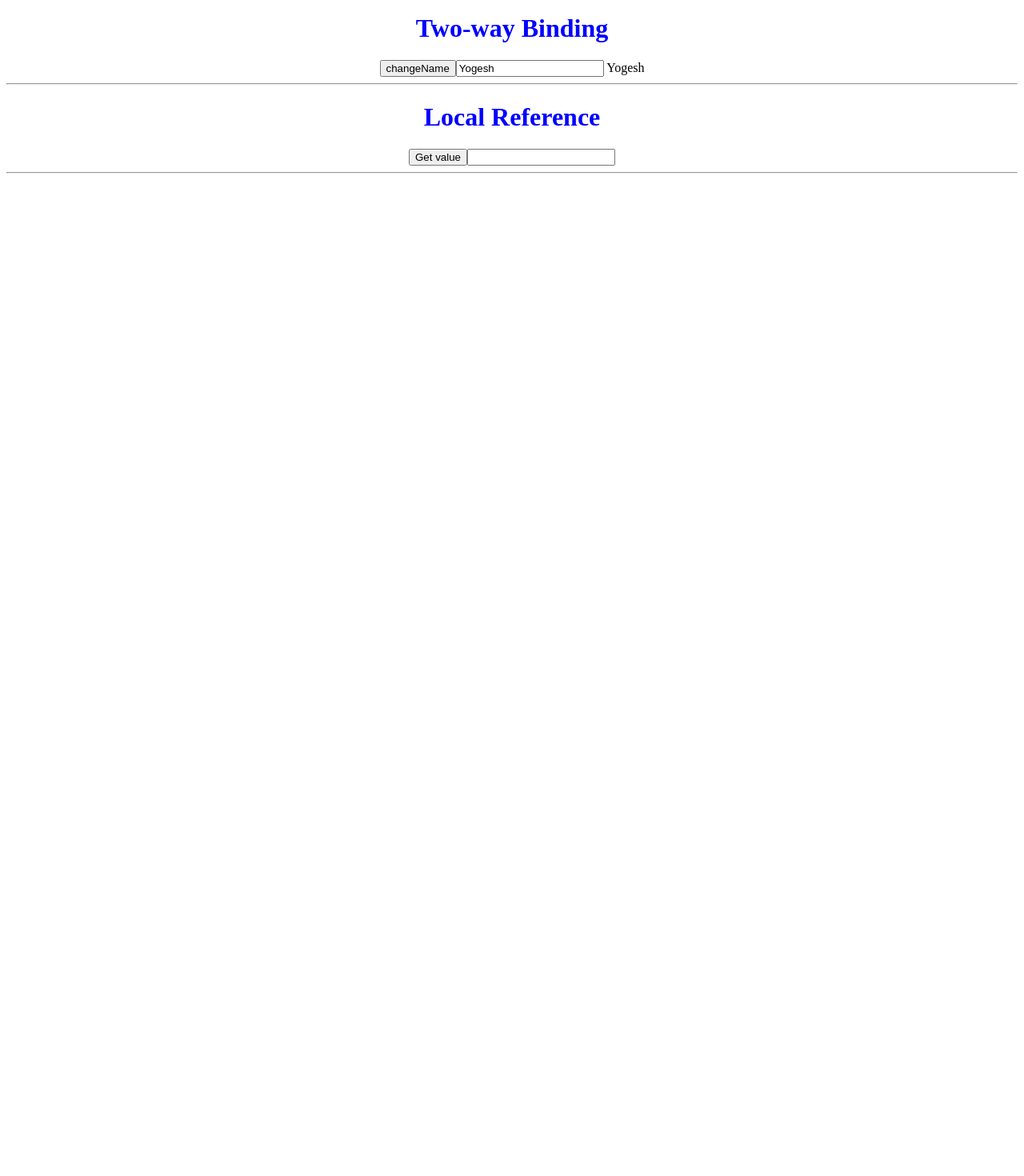
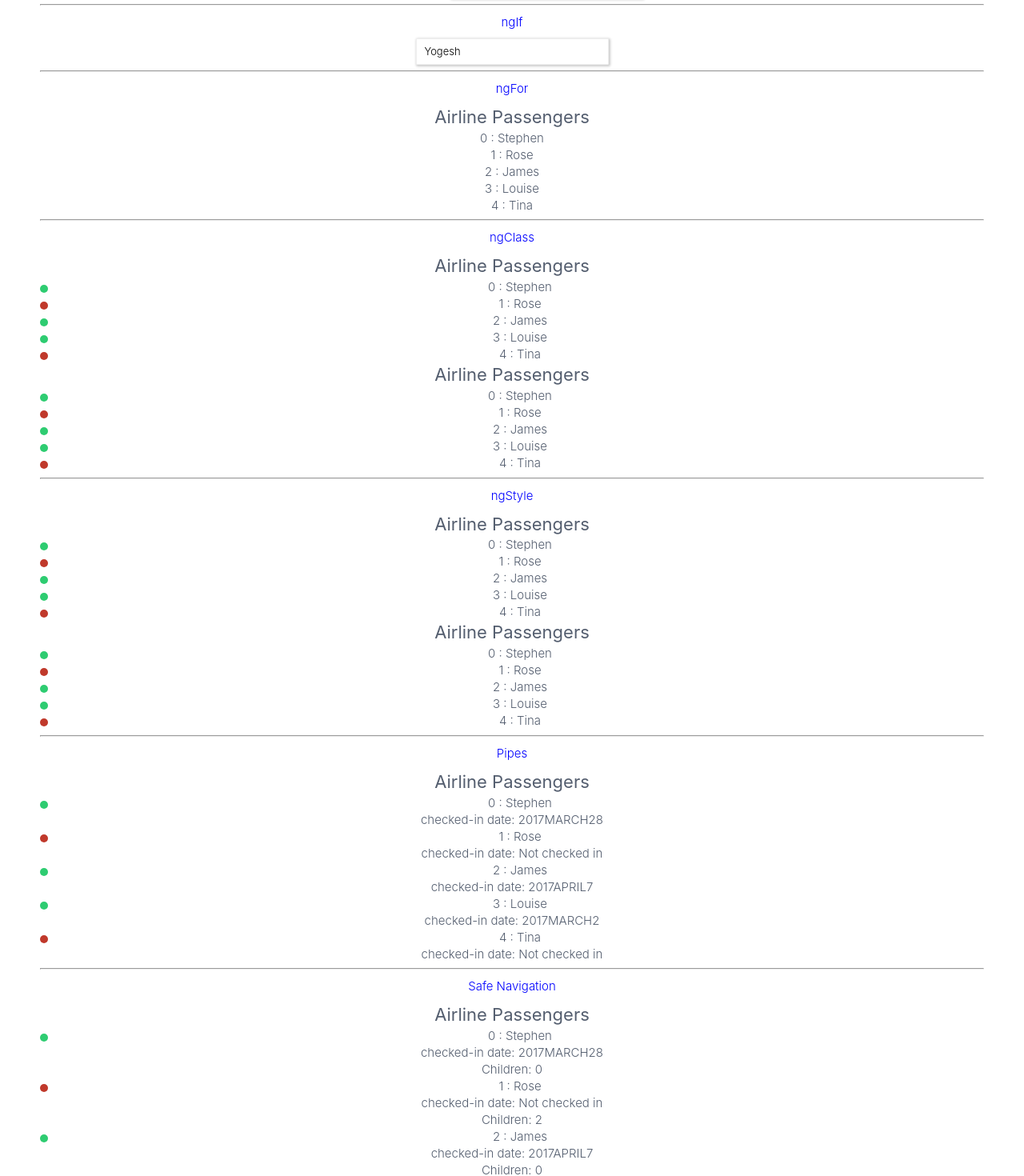
Before and after one commit to yogeshuidev/u-a-f, an Angular app: page / in a window 1280 px wide. Shown: the part 540-2010 px from the top of the page at 80% size. Before the commit the page ends 800 px from the top, so only its background shows below. Built offline with nearby package versions, Linux system fonts and the light colour scheme.

Commit message:
Rendering flows

```diff
--- a/src/app/app.component.css
+++ /dev/null
@@ -1 +0,0 @@
-.heading { color: blue;}
--- a/src/app/app.component.html
+++ b/src/app/app.component.html
@@ -35,4 +35,103 @@
      <input type='text' #username> {{getValue}}
   </div>
   <hr>
+
+  <h1 class="heading">ngIf</h1>
+  <div>
+     <input [(ngModel)]="name">
+
+     <!-- web componets -->
+     <ng-template [ngIf]="name.length>8">
+      <div> Serching ... {{name}}</div>
+     </ng-template>
+
+     <!-- *ngIf sugar syntax -->
+     <div *ngIf="name.length>8"> Serching ... {{name}}</div>
+  </div>
+  <hr>
+
+  <h1 class="heading">ngFor</h1>
+  <div>
+      <h3>Airline Passengers</h3>
+      <ul>
+          <li *ngFor = "let passenger of passengers; let i = index">
+            {{ i }} : {{ passenger.fullname }}
+          </li>
+      </ul>
+  </div>
+  <hr>
+
+  <h1 class="heading">ngClass</h1>
+  <div>
+      <h3>Airline Passengers</h3>
+      <ul>
+          <li *ngFor = "let passenger of passengers; let i = index">
+            <span class="status" [ngClass]= "{'checked-in': passenger.checkedIn }"></span>
+            {{ i }} : {{ passenger.fullname }}
+          </li>
+      </ul>
+  </div>
+  <div>
+      <h3>Airline Passengers</h3>
+      <ul>
+          <li *ngFor = "let passenger of passengers; let i = index">
+            <span class="status" [class.checked-in]= "passenger.checkedIn "></span>
+            {{ i }} : {{ passenger.fullname }}
+          </li>
+      </ul>
+  </div>
+  <hr>
+
+  <h1 class="heading">ngStyle</h1>
+  <div>
+      <h3>Airline Passengers</h3>
+      <ul>
+          <li *ngFor = "let passenger of passengers; let i = index">
+            <span class="status" [ngStyle]= "{backgroundColor: (passenger.checkedIn ? '#2ecc71' : '#c0392b')}"></span>
+            {{ i }} : {{ passenger.fullname }}
+          </li>
+      </ul>
+  </div>
+  <div>
+      <h3>Airline Passengers</h3>
+      <ul>
+          <li *ngFor = "let passenger of passengers; let i = index">
+            <span class="status" [style.backgroundColor]= "(passenger.checkedIn ? '#2ecc71' : '#c0392b')"></span>
+            {{ i }} : {{ passenger.fullname }}
+          </li>
+      </ul>
+  </div>
+  <hr>
+
+  <h1 class="heading">Pipes</h1>
+  <div>
+      <h3>Airline Passengers</h3>
+      <ul>
+          <li *ngFor = "let passenger of passengers; let i = index">
+              <span class="status" [ngClass]= "{'checked-in': passenger.checkedIn }"></span>
+            {{ i }} : {{ passenger.fullname }}
+            <div class="date"> checked-in date:
+                {{ passenger.checkInDate ? (passenger.checkInDate | date: 'yMMMMd' | uppercase) : 'Not checked in' }}
+              </div>
+          </li>
+      </ul>
+  </div>
+  <hr>
+
+  <h1 class="heading">Safe Navigation</h1>
+  <div>
+      <h3>Airline Passengers</h3>
+      <ul>
+          <li *ngFor = "let passenger of passengers; let i = index">
+              <span class="status" [ngClass]= "{'checked-in': passenger.checkedIn }"></span>
+            {{ i }} : {{ passenger.fullname }}
+            <div class="date"> checked-in date:
+                {{ passenger.checkInDate ? (passenger.checkInDate | date: 'yMMMMd' | uppercase) : 'Not checked in' }}
+            </div>
+            <div class="children">
+                Children: {{ passenger.children?.length || 0 }}
+            </div>
+          </li>
+      </ul>
+  </div>
 </div>
--- /dev/null
+++ b/src/app/app.component.scss
@@ -0,0 +1,13 @@
+.heading { color: blue;}
+.status {
+    width: 10px;
+    height: 10px;
+    background: #c0392b;
+    display: block;
+    margin: 8px 10px 0 0;
+    float: left;
+    border-radius: 50%;
+    &.checked-in {
+      background: #2ecc71;
+    }
+  }
--- a/src/app/app.component.ts
+++ b/src/app/app.component.ts
@@ -1,9 +1,21 @@
 import { Component } from '@angular/core';
+
+interface Child {
+  name: string,
+  age:number
+}
+interface Passenger {
+  id : number,
+  fullname: string,
+  checkedIn : boolean,
+  checkInDate : number | null,
+  children: Child[] | null
+}
 
 @Component({
   selector: 'app-root',
   templateUrl: './app.component.html',
-  styleUrls: ['./app.component.css']
+  styleUrls: ['./app.component.scss']
 })
 export class AppComponent {
   title = 'U-A-F';
@@ -31,4 +43,37 @@ export class AppComponent {
     this.getValue = value;
     console.log(value);
  }
+
+ //*ngFor
+ passengers: Passenger[] = [{
+  id: 1,
+  fullname: 'Stephen',
+  checkedIn: true,
+  checkInDate: 1490742000000,
+  children: null
+}, {
+  id: 2,
+  fullname: 'Rose',
+  checkedIn: false,
+  checkInDate: null,
+  children: [{ name: 'Ted', age: 12 },{ name: 'Chloe', age: 7 }]
+}, {
+  id: 3,
+  fullname: 'James',
+  checkedIn: true,
+  checkInDate: 1491606000000,
+  children: null
+}, {
+  id: 4,
+  fullname: 'Louise',
+  checkedIn: true,
+  checkInDate: 1488412800000,
+  children: [{ name: 'Jessica', age: 1 }]
+}, {
+  id: 5,
+  fullname: 'Tina',
+  checkedIn: false,
+  checkInDate: null,
+  children: null
+}];
 }
--- a/src/styles.css
+++ b/src/styles.css
@@ -1 +1,73 @@
 /* You can add global styles to this file, and also import other style files */
+* {
+    box-sizing: border-box;
+    -webkit-box-sizing: border-box;
+    -moz-box-sizing: border-box;
+    font: 300 15px/1.4 -apple-system,BlinkMacSystemFont,"Segoe UI",Helvetica,Arial,sans-serif,"Apple Color Emoji","Segoe UI Emoji","Segoe UI Symbol";
+  }
+
+  html, body {
+    height: 100%;
+    margin: 0;
+    padding: 0;
+    background: #fff;
+    -webkit-font-smoothing: antialiased;
+    color: #545e6f;
+  }
+
+  img {
+    vertical-align: bottom;
+  }
+  img a {
+    border: 0;
+  }
+  ul,
+  ol {
+    list-style: none;
+    margin: 0;
+    padding: 0;
+  }
+  a {
+    color: #9f72e6;
+    text-decoration: none;
+  }
+  input,
+  button {
+    outline: 0;
+  }
+  input {
+    border: none;
+    background: #fff;
+    font-size: 13px;
+    padding: 6px 30px 6px 10px;
+    border-radius: 1px;
+    box-shadow: 1px 1px 3px 1px #ccc;
+    border: 1px solid #eee;
+  }
+  button {
+    cursor: pointer;
+    background: #9f72e6;
+    border: 0;
+    border-radius: 2px;
+    padding: 5px 10px;
+    text-align: center;
+    color: #fff;
+  }
+  p {
+    margin: 5px 0;
+  }
+
+  body {
+    padding: 50px;
+  }
+
+  h3 {
+    font-size: 22px;
+    font-weight: 400;
+    margin: 0;
+  }
+  h4 {
+    font-size: 18px;
+    font-weight: 300;
+    margin: 0;
+  }
```
